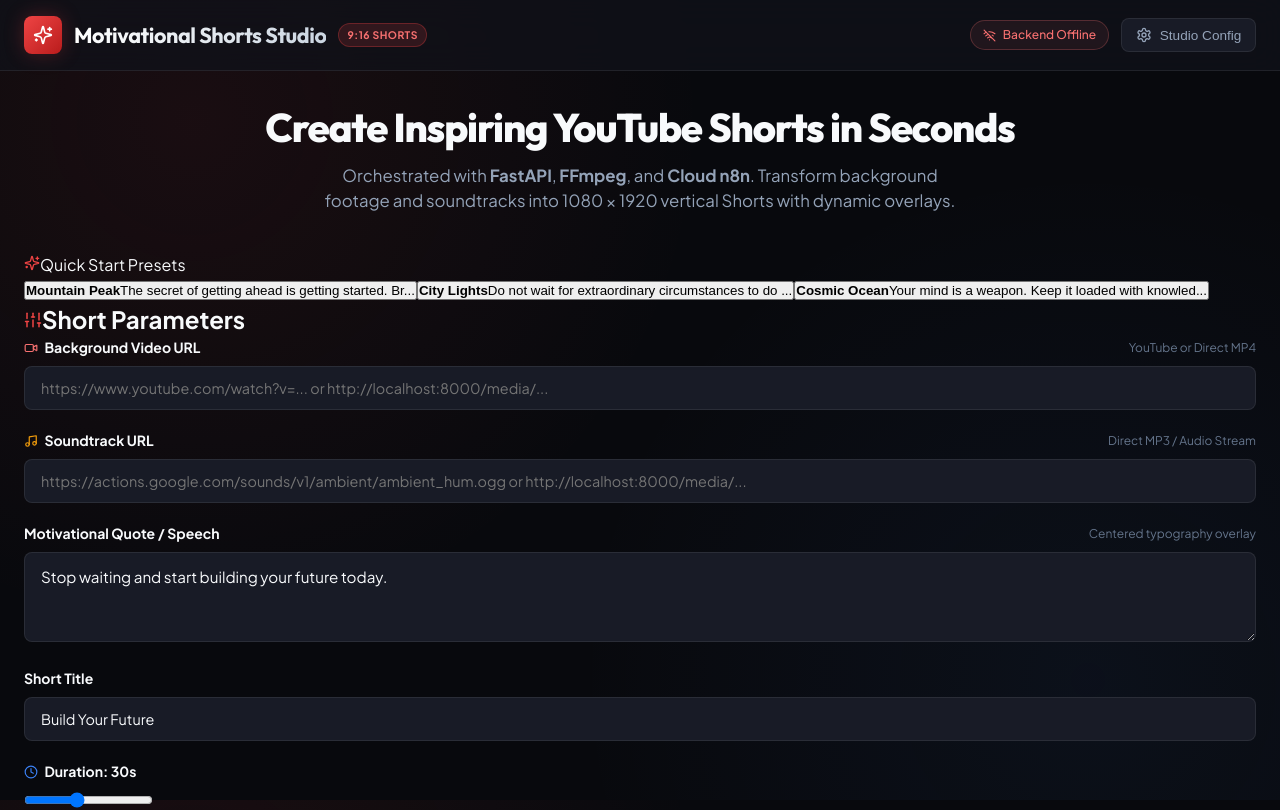
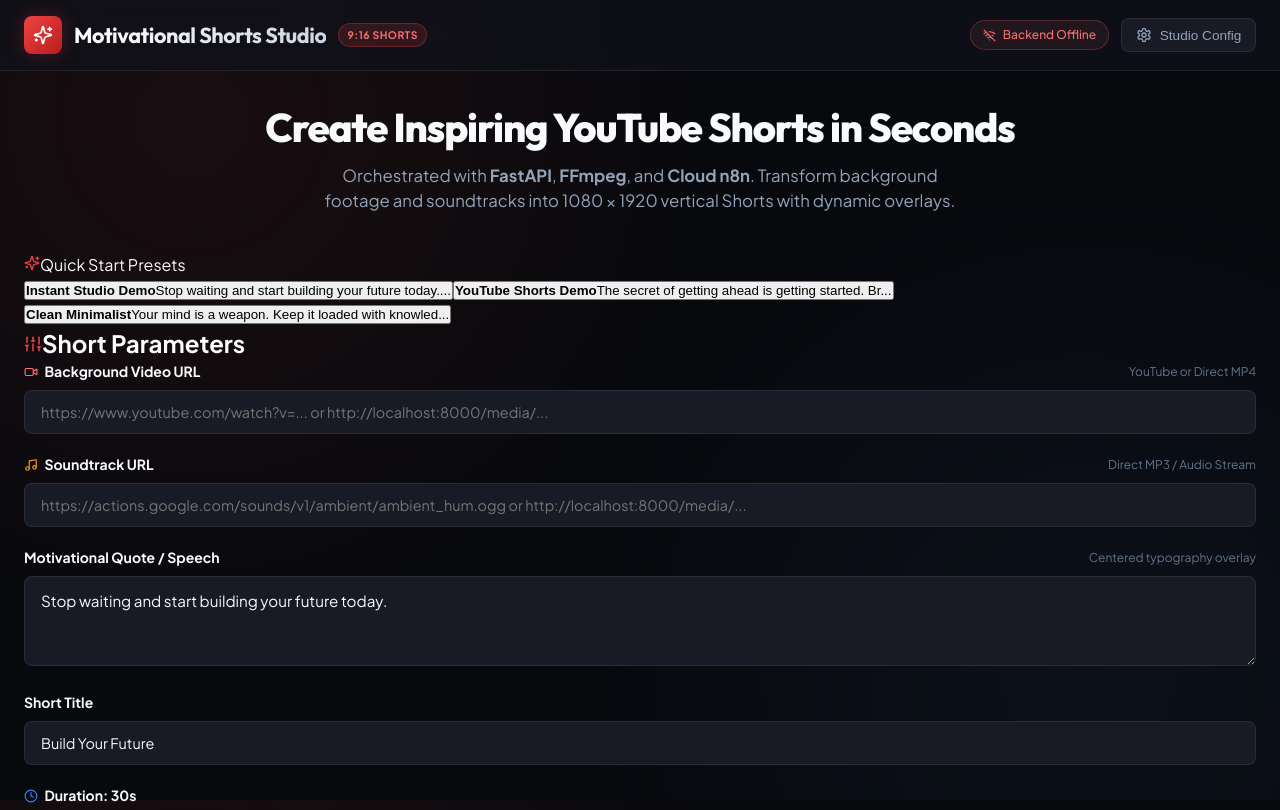
Before and after one commit to A-VISHAL/Shorts-Creation, a React (Vite) app in the folder frontend/: page / in a window 1280 px wide. Shown: the top 810 px of the page. Built offline with nearby package versions, Linux system fonts and the light colour scheme; no server answers.

Commit message:
feat: add automatic local FFmpeg render fallback and working preset demo URLs

```diff
--- a/frontend/src/App.tsx
+++ b/frontend/src/App.tsx
@@ -60,25 +60,25 @@ interface Preset {
 
 const PRESETS: Preset[] = [
   {
-    name: 'Mountain Peak',
-    videoUrl: 'https://commondatastorage.googleapis.com/gtv-videos-bucket/sample/ForBiggerBlazes.mp4',
-    musicUrl: 'https://actions.google.com/sounds/v1/ambient/ambient_hum.ogg',
-    quote: 'The secret of getting ahead is getting started. Break your complex tasks into small manageable steps.',
-    title: 'Rise Above Limits',
+    name: 'Instant Studio Demo',
+    videoUrl: 'http://localhost:8000/media/dl_video_7a92c74aa4.mp4',
+    musicUrl: 'http://localhost:8000/media/test_source_aud.mp3',
+    quote: 'Stop waiting and start building your future today.',
+    title: 'Build Your Future',
     style: 'dark-motivational',
   },
   {
-    name: 'City Lights',
-    videoUrl: 'https://commondatastorage.googleapis.com/gtv-videos-bucket/sample/ForBiggerEscapes.mp4',
-    musicUrl: 'https://actions.google.com/sounds/v1/science_fiction/scifi_hum.ogg',
-    quote: 'Do not wait for extraordinary circumstances to do good action; use ordinary situations.',
-    title: 'Build Daily Habits',
+    name: 'YouTube Shorts Demo',
+    videoUrl: 'https://youtube.com/shorts/Ke6kzNR3NnU',
+    musicUrl: 'http://localhost:8000/media/test_source_aud.mp3',
+    quote: 'The secret of getting ahead is getting started. Break your goals into daily steps.',
+    title: 'Rise Above Limits',
     style: 'bold-motivational',
   },
   {
-    name: 'Cosmic Ocean',
-    videoUrl: 'https://commondatastorage.googleapis.com/gtv-videos-bucket/sample/ForBiggerFun.mp4',
-    musicUrl: 'https://actions.google.com/sounds/v1/weather/wind_breeze.ogg',
+    name: 'Clean Minimalist',
+    videoUrl: 'http://localhost:8000/media/test_source_vid.mp4',
+    musicUrl: 'http://localhost:8000/media/test_source_aud.mp3',
     quote: 'Your mind is a weapon. Keep it loaded with knowledge and sharp with discipline.',
     title: 'Stay Focused',
     style: 'minimal-white',
```
Also changed, not shown: 1 other file (tests, documents, lock files or other folders).
